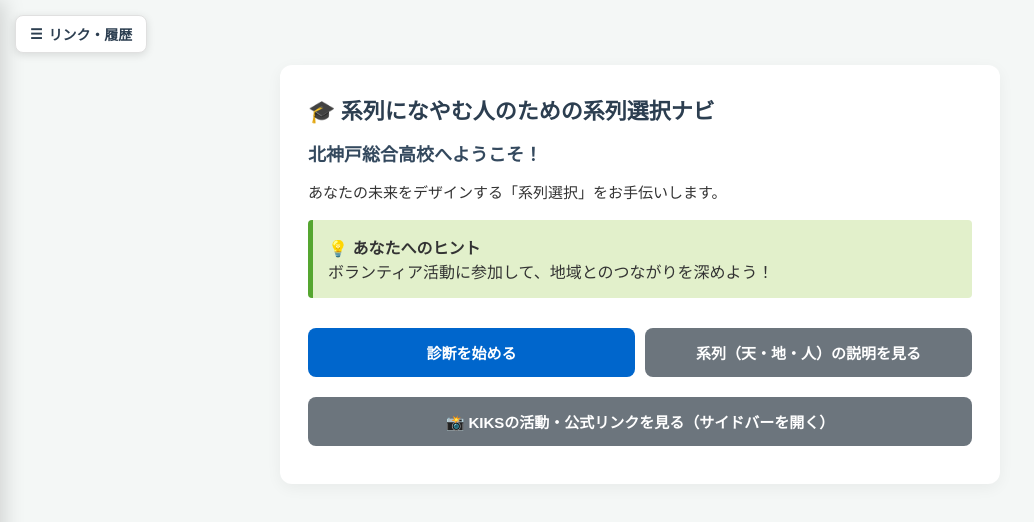
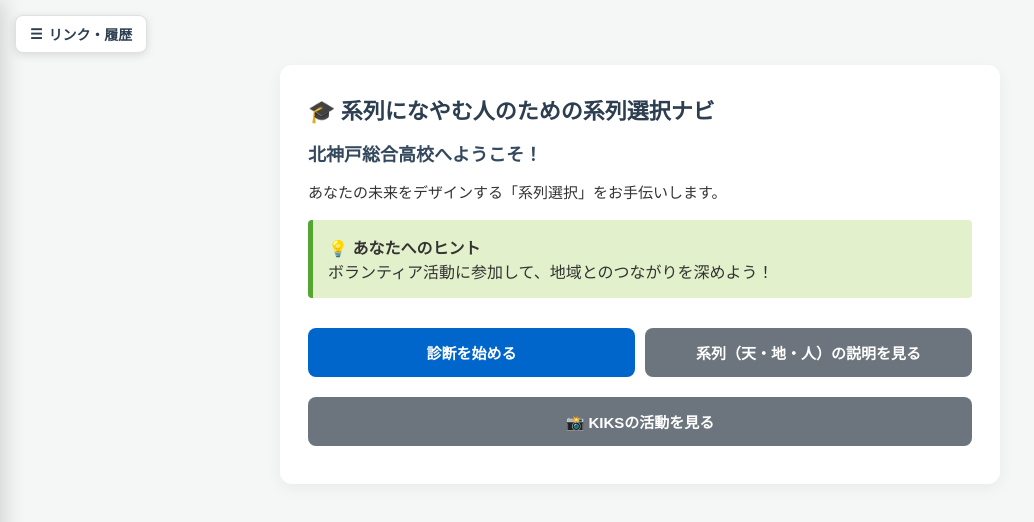
Before and after one commit to kiksiin-create/keiretuapp, a plain HTML site: page index.html in a window 1280 px wide. Shown: the whole page, without its empty margins (0-1034 px from the left). Drawn offline with Linux system fonts and the light colour scheme.

Commit message:
Update index.html

```diff
--- a/index.html
+++ b/index.html
@@ -450,7 +450,7 @@
                     <button class="btn btn-secondary" onclick="moveTo('NO')">系列（天・地・人）の説明を見る</button>
                 </div>
                 <div style="margin-top: 10px;">
-                    <button class="btn btn-secondary" onclick="toggleSidebar()">📸 KIKSの活動・公式リンクを見る（サイドバーを開く）</button>
+                    <button class="btn btn-secondary" onclick="moveTo('kiks_katsudou')">📸 KIKSの活動を見る</button>
                 </div>
             `;
         }
```
